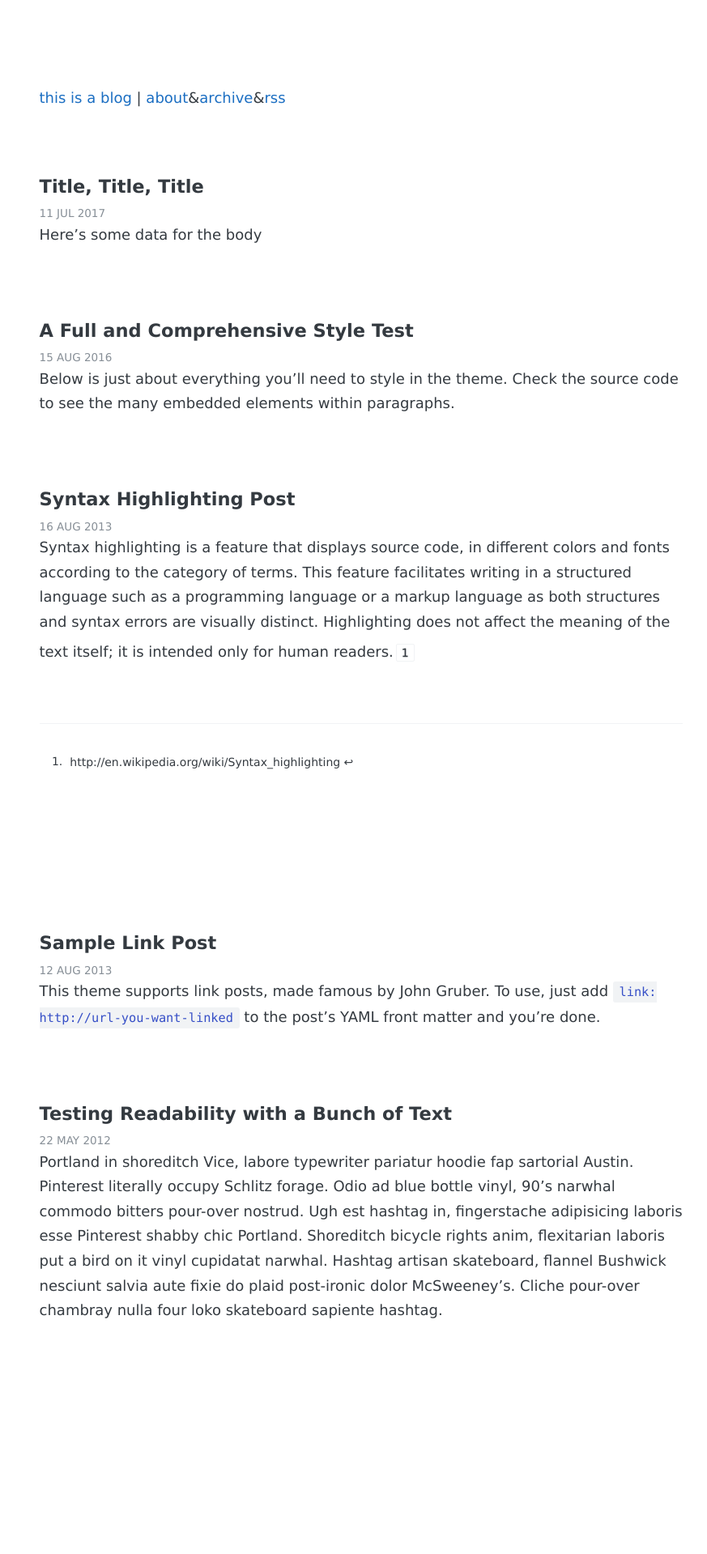
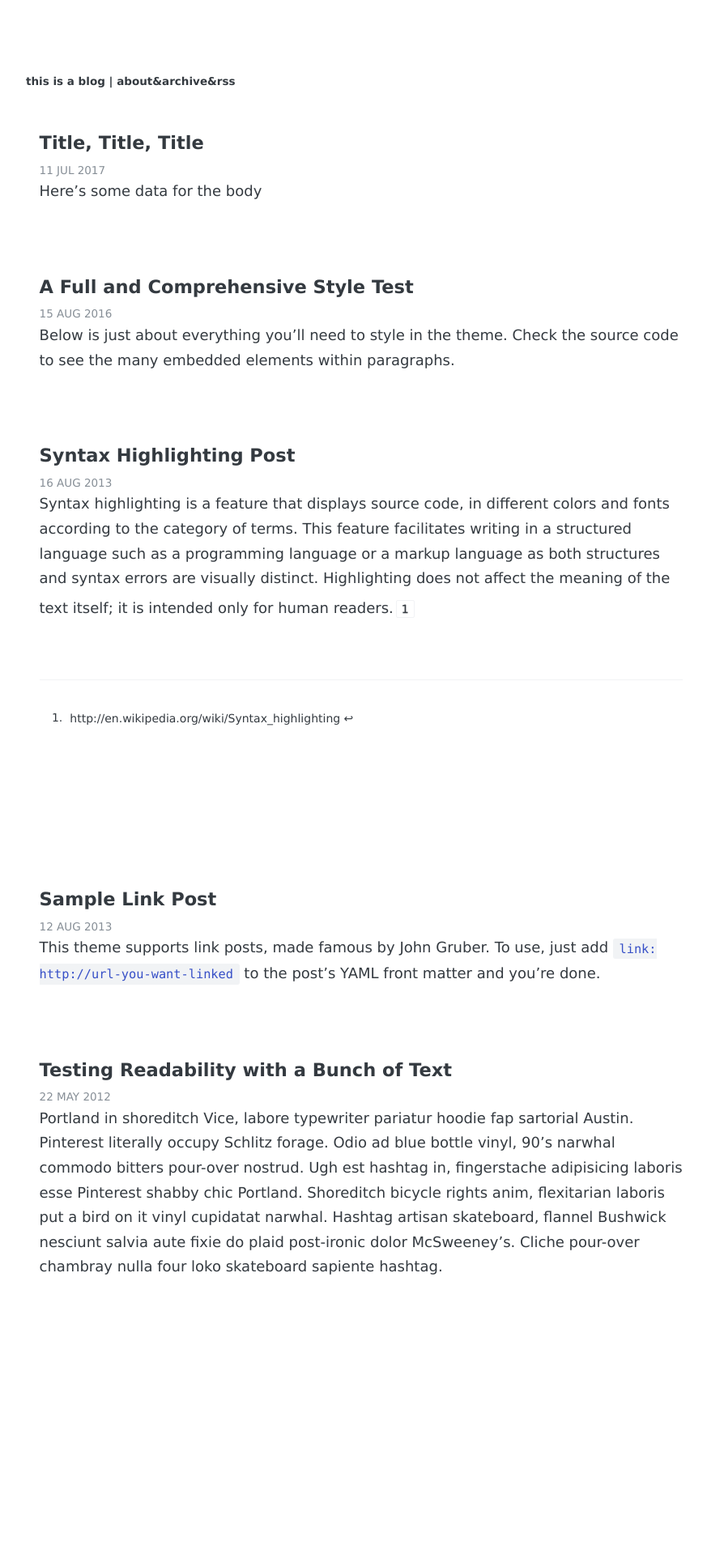
Before and after one commit to thisisamatthew/thisisamatthew.github.io, a Jekyll site: the page built from index.html, in a window 1280 px wide. Shown: the whole page at 81% size, without its empty margins (194-1067 px from the left). Built offline with Jekyll 4.4.1, drawn with Linux system fonts in a browser that asks for light colours; some web fonts are replaced; the list of posts is cut into pages by our own code; after the commit the page ends 1865 px from its top, so only the background shows below that.

Commit message:
Changed header back to header-small

```diff
--- a/index.html
+++ b/index.html
@@ -2,7 +2,7 @@
 layout: default
 ---
 <header>
-  <div class="header">
+  <div class="header-small">
     <a href="{{site.url}}{{site.baseurl}}">{{ site.name }}</a> | <a href="/about">about</a>&<a href="/archive">archive</a>&<a href="/feed.xml">rss</a>
   </div>
 </header>
```
